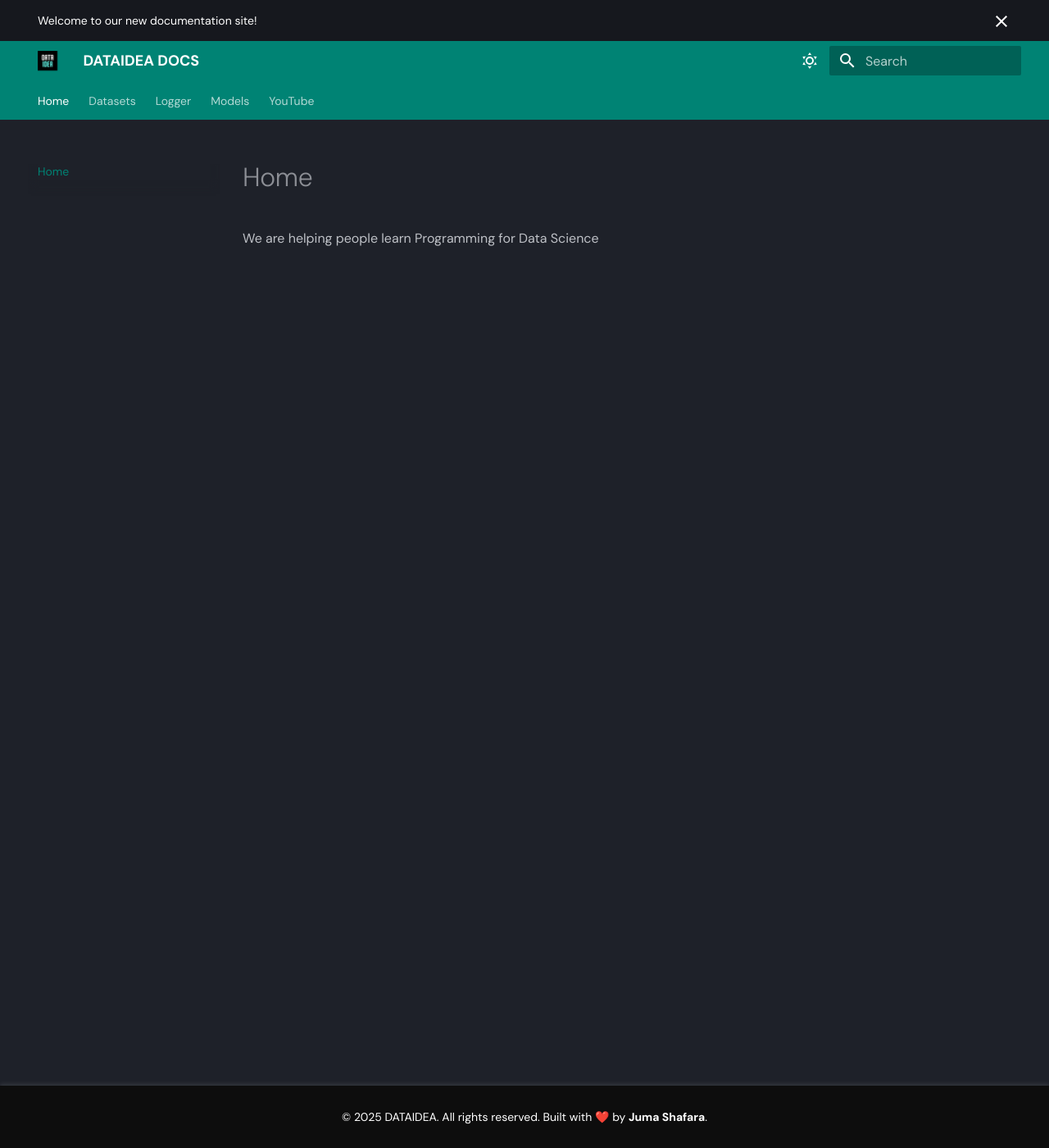
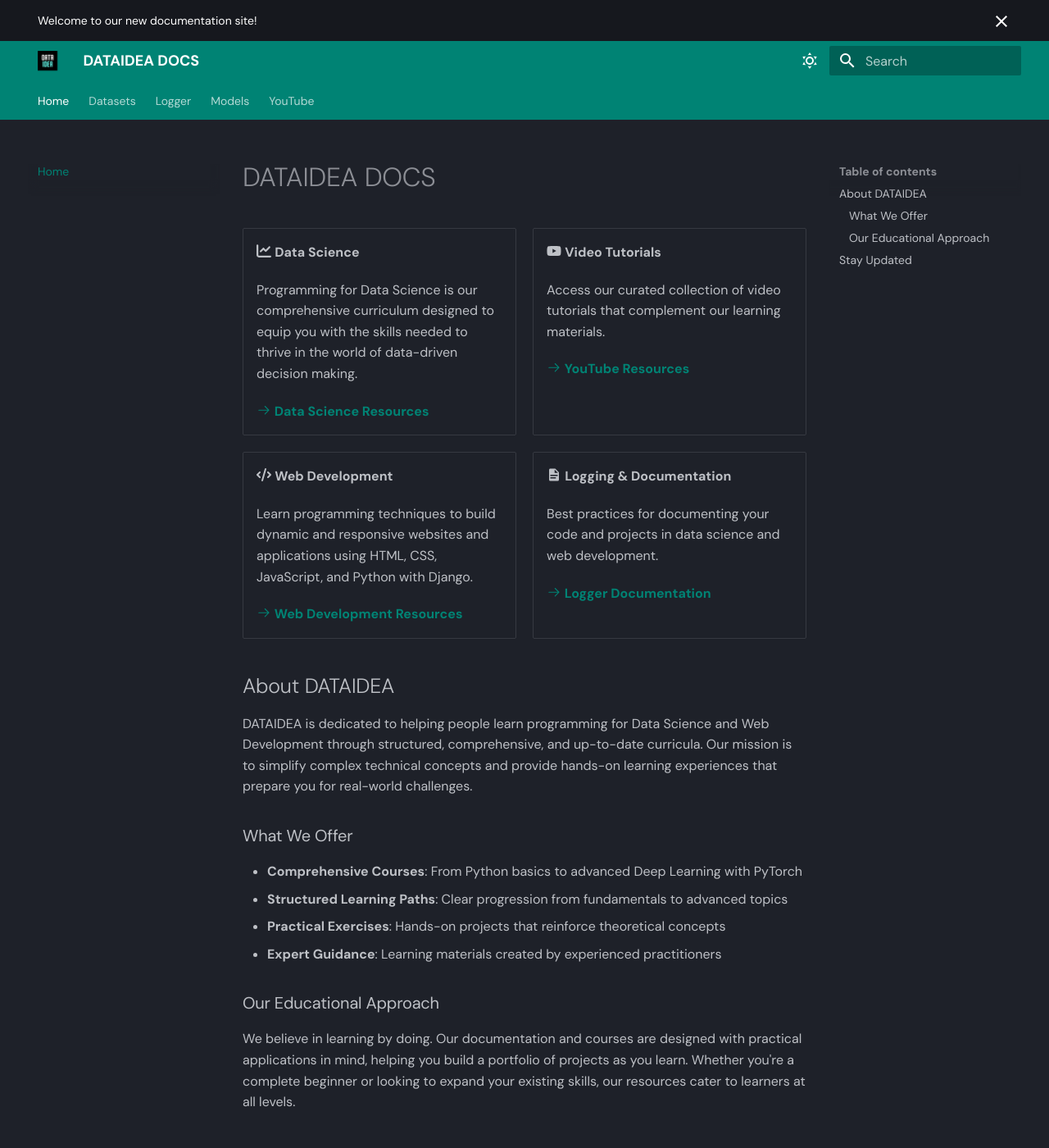
Before and after one commit to dataideaorg/dataidea-docs, an MkDocs documentation site: the page built from docs/index.md, in a window 1280 px wide and 1400 px high. Shown: the whole window at 82% size. Built offline with MkDocs 1.6.1 and Material for MkDocs 9.7.7, drawn with Linux system fonts in a browser that asks for light colours; some web fonts are replaced; some of the changed text lies outside the part shown.

Commit message:
docs: added home page

```diff
--- a/docs/index.md
+++ b/docs/index.md
@@ -1,3 +1,64 @@
-# Home
+---
+title: Home
+---
 
-We are helping people learn Programming for Data Science
+# DATAIDEA DOCS
+
+<div class="grid cards" markdown>
+
+- :fontawesome-solid-chart-line: **Data Science**
+
+    Programming for Data Science is our comprehensive curriculum designed to equip you with the skills needed to thrive in the world of data-driven decision making.
+
+    [:octicons-arrow-right-24: Data Science Resources](https://science.dataidea.org)
+
+- :fontawesome-brands-youtube: **Video Tutorials**
+
+    Access our curated collection of video tutorials that complement our learning materials.
+
+    [:octicons-arrow-right-24: YouTube Resources](https://www.youtube.com/@dataideascience)
+
+- :fontawesome-solid-code: **Web Development**
+
+    Learn programming techniques to build dynamic and responsive websites and applications using HTML, CSS, JavaScript, and Python with Django.
+
+    [:octicons-arrow-right-24: Web Development Resources](https://web.dataidea.org)
+
+- :material-file-document: **Logging & Documentation**
+
+    Best practices for documenting your code and projects in data science and web development.
+
+    [:octicons-arrow-right-24: Logger Documentation](./Logger/1_logging_events/)
+
+</div>
+
+## About DATAIDEA
+
+DATAIDEA is dedicated to helping people learn programming for Data Science and Web Development through structured, comprehensive, and up-to-date curricula. Our mission is to simplify complex technical concepts and provide hands-on learning experiences that prepare you for real-world challenges.
+
+### What We Offer
+
+- **Comprehensive Courses**: From Python basics to advanced Deep Learning with PyTorch
+- **Structured Learning Paths**: Clear progression from fundamentals to advanced topics
+- **Practical Exercises**: Hands-on projects that reinforce theoretical concepts
+- **Expert Guidance**: Learning materials created by experienced practitioners
+
+### Our Educational Approach
+
+We believe in learning by doing. Our documentation and courses are designed with practical applications in mind, helping you build a portfolio of projects as you learn. Whether you're a complete beginner or looking to expand your existing skills, our resources cater to learners at all levels.
+
+## Stay Updated
+
+To be among the first to hear about future updates to our learning materials:
+
+- Follow us on [Twitter](https://twitter.com/dataideaorg)
+- Subscribe to our [YouTube channel](https://youtube.com/@dataideaorg)
+- Visit our main website: [www.dataidea.org](https://www.dataidea.org)
+
+---
+
+<div class="contact-info">
+  <h3>Contact Us</h3>
+  <p>Email: dataideaorg@gmail.com</p>
+  <p>Phone: +256701520768 / +256774128257</p>
+</div>
--- a/docs/styles/custom.css
+++ b/docs/styles/custom.css
@@ -36,3 +36,59 @@ footer a {
 footer a:hover {
     text-decoration: underline;
 }
+
+/* Card grid styling */
+.grid.cards {
+    display: grid;
+    grid-template-columns: repeat(auto-fit, minmax(300px, 1fr));
+    grid-gap: 1rem;
+    margin: 2rem 0;
+}
+
+.grid.cards > * {
+    border-radius: 0.2rem;
+    box-shadow: 0 4px 10px rgba(0, 0, 0, 0.15);
+    padding: 1.5rem;
+    margin: 0;
+    transition: all 0.3s ease;
+    border-left: 4px solid var(--md-primary-fg-color);
+}
+
+.grid.cards > *:hover {
+    transform: translateY(-5px);
+    box-shadow: 0 8px 15px rgba(0, 0, 0, 0.2);
+}
+
+.grid.cards p {
+    margin-bottom: 1rem;
+}
+
+.grid.cards a {
+    color: var(--md-primary-fg-color);
+    font-weight: bold;
+}
+
+/* Contact info styling */
+.contact-info {
+    background-color: #008374;
+    border-radius: 0.2rem;
+    padding: 1.5rem;
+    margin-top: 2rem;
+    text-align: center;
+    max-width: 500px;
+    margin-left: auto;
+    margin-right: auto;
+    box-shadow: 0 2px 5px rgba(0, 0, 0, 0.1);
+}
+
+.contact-info h3 {
+    color: #fff;
+    margin-top: 0;
+    border-bottom: 1px solid #e0e0e0;
+    padding-bottom: 0.5rem;
+    margin-bottom: 1rem;
+}
+
+.contact-info p {
+    margin: 0.5rem 0;
+}
--- a/mkdocs.yml
+++ b/mkdocs.yml
@@ -2,8 +2,6 @@ site_name: DATAIDEA DOCS
 site_url: https://docs.dataidea.org/
 site_author: Juma Shafara
 site_description: DATAIDEA Documentation
-site_author_email: jumashafara@gmail.com
-site_author_github: https://github.com/jumashafara
 
 markdown_extensions:
   - pymdownx.superfences
@@ -19,6 +17,12 @@ markdown_extensions:
   - admonition
   - pymdownx.details
   - pymdownx.superfences
+  - attr_list
+  - md_in_html
+  - pymdownx.emoji:
+      emoji_index: !!python/name:material.extensions.emoji.twemoji
+      emoji_generator: !!python/name:material.extensions.emoji.to_svg
+
 theme:
   favicon: assets/logo.png
   logo: assets/logo.png
@@ -42,6 +46,11 @@ theme:
 
     # announcements
     - announce.dismiss
+
+    # content
+    - content.tabs.link
+    - content.action.edit
+    - content.action.view
 
   # fonts
   font:
@@ -69,4 +78,20 @@ extra_css:
 extra:
   generator: false
   homepage: https://www.dataidea.org/
-#
+  social:
+    - icon: fontawesome/brands/twitter
+      link: https://twitter.com/dataidea
+      name: DATAIDEA on Twitter
+    - icon: fontawesome/brands/youtube
+      link: https://youtube.com/dataidea
+      name: DATAIDEA YouTube Channel
+    - icon: fontawesome/solid/envelope
+      link: mailto:dataideaorg@gmail.com
+      name: Contact us by email
+
+plugins:
+  - search
+  - git-revision-date-localized:
+      enable_creation_date: true
+  - minify:
+      minify_html: true
```
